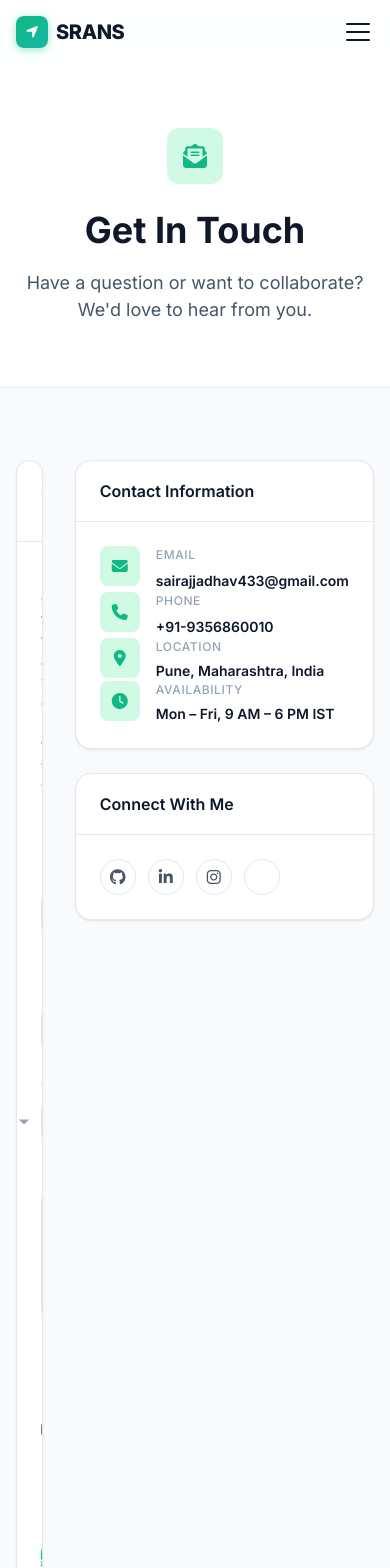
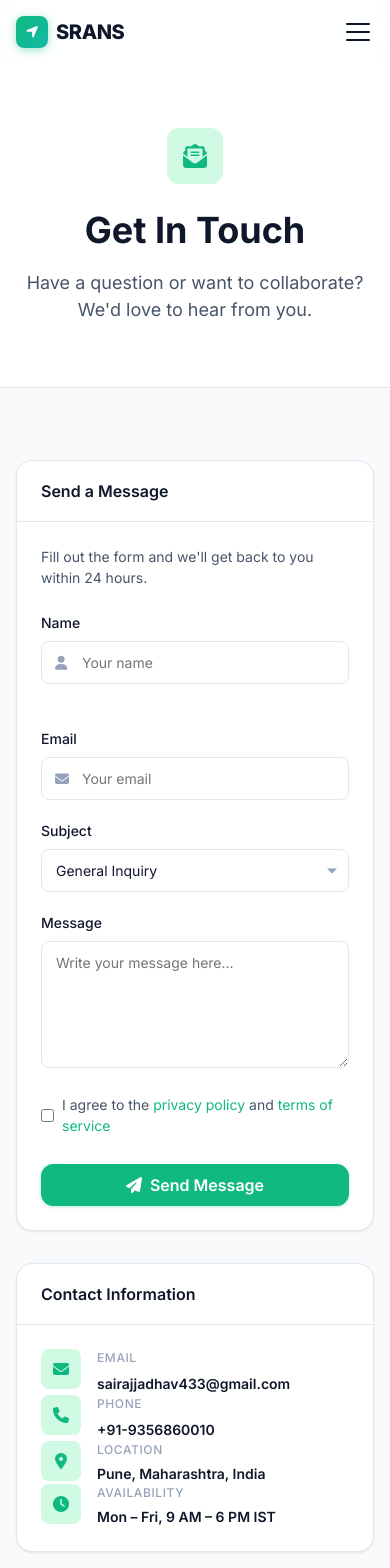
Before and after one commit to SairajJadhav08/SRANS--Smart-Regional-Alert-and-Navigation-System, a React (Vite) app in the folder frontend/: page /contact in a window 390 px wide. Shown: the top 1568 px of the page. Built offline with nearby package versions, Linux system fonts and the light colour scheme; no server answers.

Commit message:
fix: resolve mobile grid overflow on contact page and map layout collapse

```diff
--- a/frontend/src/App.css
+++ b/frontend/src/App.css
@@ -58,11 +58,21 @@ main:has(.auth-layout) {
   }
 }
 
+.contact-grid {
+  grid-template-columns: 1.4fr 1fr;
+}
+
 @media (max-width: 992px) {
   .map-layout {
+    display: block;
+    height: calc(100vh - 64px);
+    position: relative;
+  }
+
+  .contact-grid {
     grid-template-columns: 1fr;
-    grid-template-rows: auto 1fr auto;
   }
+
 
   .map-panel-left, .map-panel-right {
     position: fixed;
--- a/frontend/src/pages/ContactPage.tsx
+++ b/frontend/src/pages/ContactPage.tsx
@@ -25,7 +25,7 @@ export default function ContactPage() {
       {/* Contact Section */}
       <section className="section pt-0">
         <div className="container" style={{ maxWidth: '1100px', margin: '0 auto' }}>
-          <div className="grid" style={{ gridTemplateColumns: '1.4fr 1fr', gap: 'var(--space-8)', alignItems: 'start' }}>
+          <div className="grid contact-grid" style={{ gap: 'var(--space-8)', alignItems: 'start' }}>
 
             {/* Form */}
             <div className="card">
```
